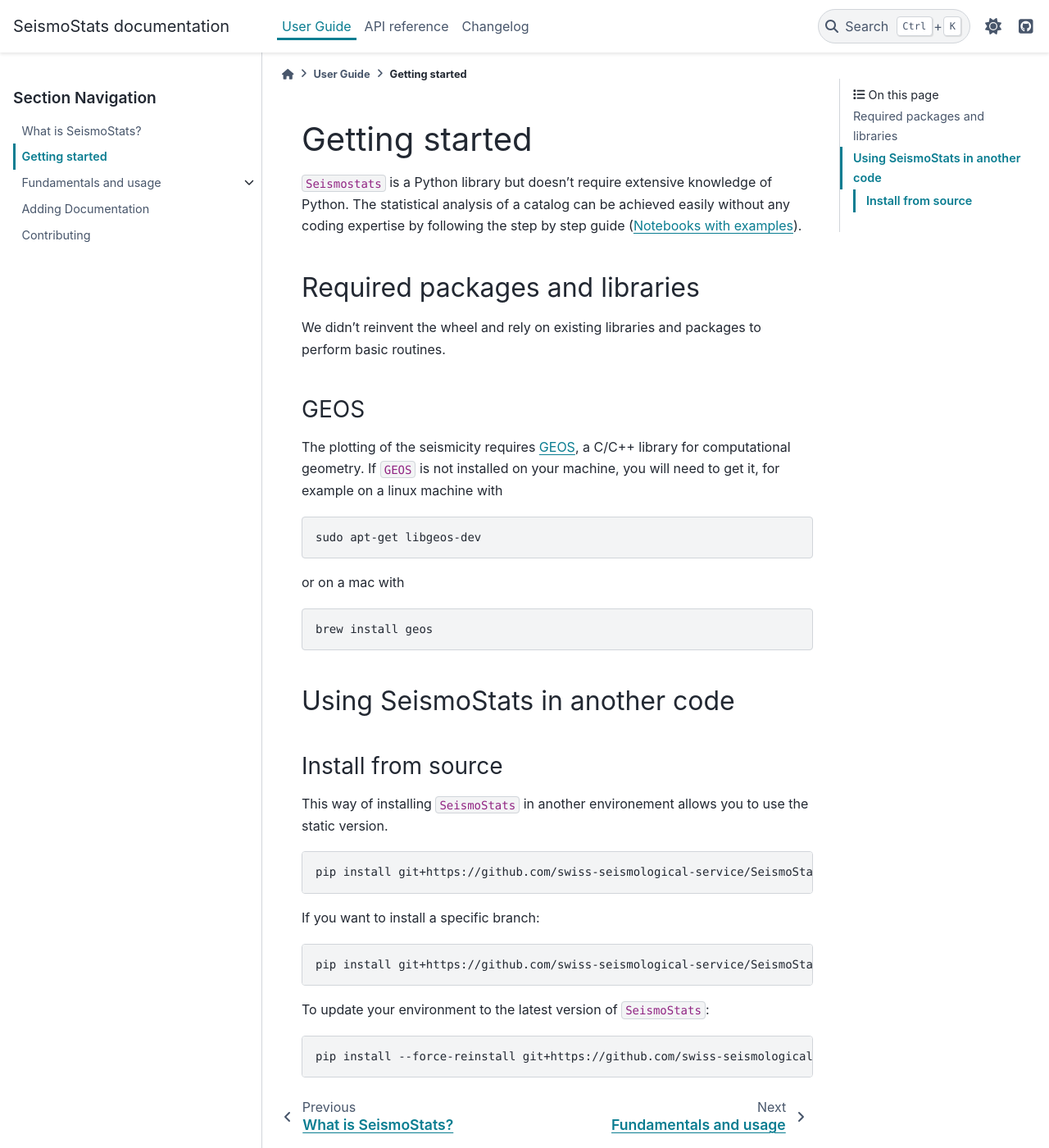
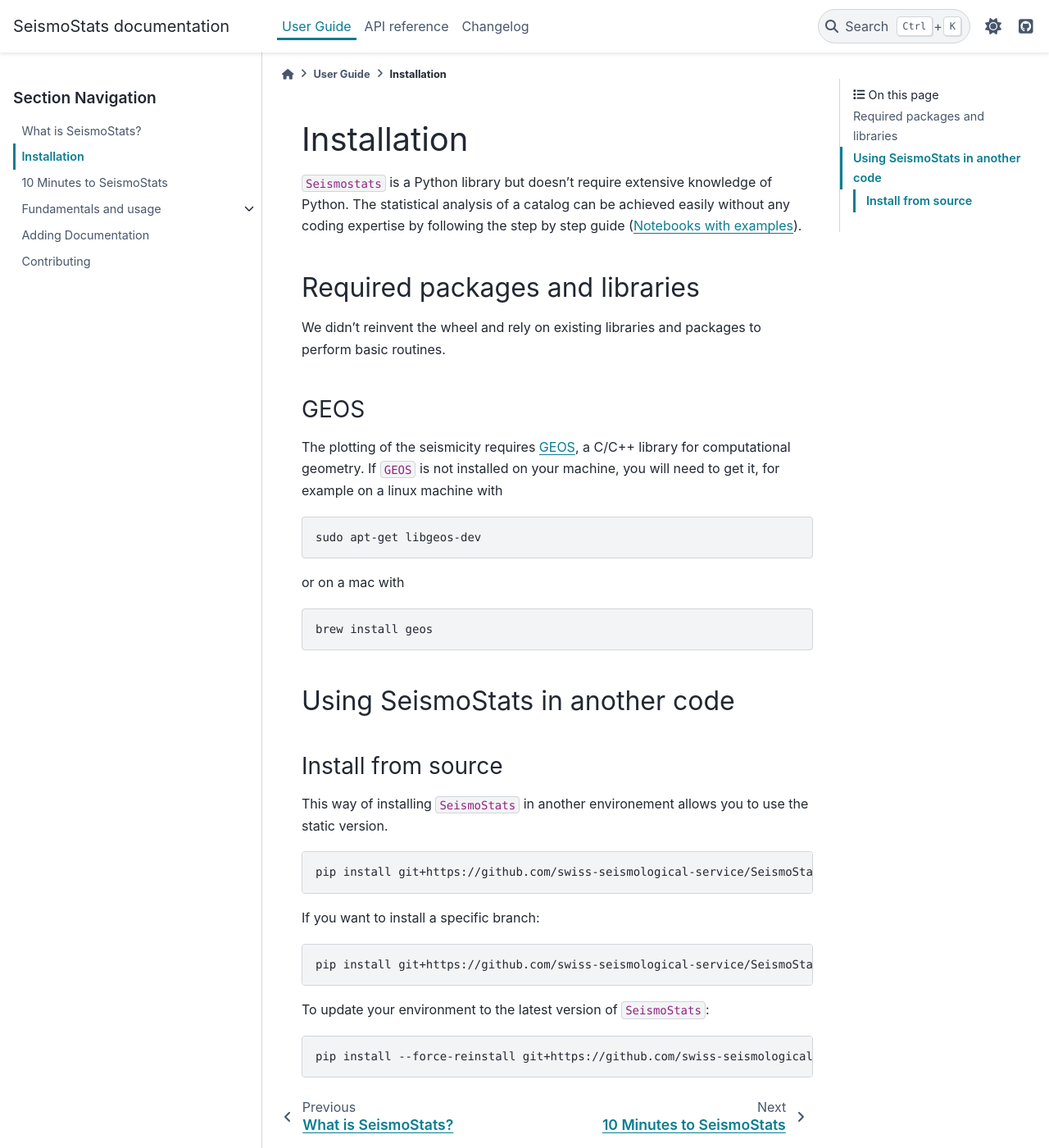
Before and after one commit to swiss-seismological-service/SeismoStats, a Sphinx documentation site: the page built from docs/source/user/getting_started.md, in a window 1280 px wide and 1400 px high. Shown: the whole window at 82% size. Built offline with Sphinx 7.4.7 and the PyData theme 0.15.4, drawn with Linux system fonts in a browser that asks for light colours; pages that are not in the unit, such as notebooks, are missing from menus; the version number could not be read and is left out.

Commit message:
some restructuring

```diff
--- a/docs/source/user/getting_started.md
+++ b/docs/source/user/getting_started.md
@@ -1,4 +1,4 @@
-# Getting started
+# Installation
 
 `Seismostats` is a Python library but doesn't require extensive knowledge of Python. The statistical analysis of a catalog can be achieved easily without any coding expertise by following the step by step guide ({doc}`examples`).
 
```
Also changed, not shown: docs/source/user/estimate_a.md (+11 -2 lines), docs/source/user/estimate_mc.md (+1 -3 lines), docs/source/user/index.md (+1 -0 lines), docs/source/user/usage.md (+0 -1 lines).
